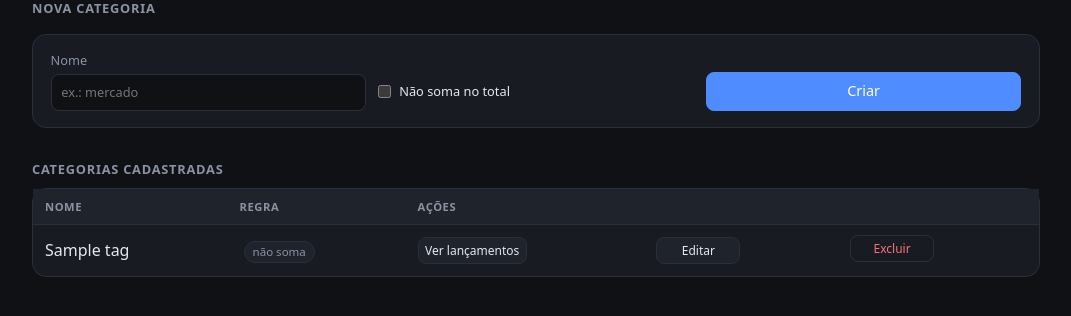
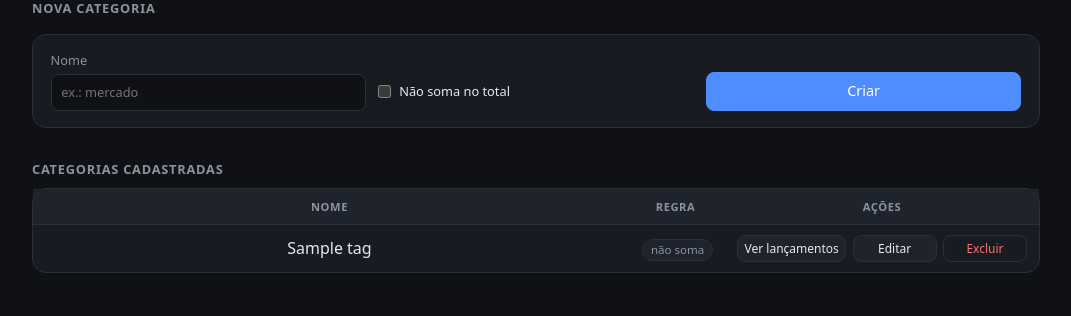
Before and after one commit to raiguilhermems/ha-apps, a FastAPI app: page /categorias in a window 1280 px wide. Shown: the part 203-519 px from the top of the page, without its empty margins (104-1175 px from the left). Run offline with FastAPI, Linux system fonts and the light colour scheme; tables that the repository leaves empty hold one stand-in row (values such as "Sample post").

Commit message:
UI: padroniza tabelas, colunas de ações e faixa de cor por tipo. Co-Authored-By: Claude Haiku 5.5 <noreply@anthropic.com>

```diff
--- a/financas/app/templates/_style.html
+++ b/financas/app/templates/_style.html
@@ -226,8 +226,25 @@
     .panel table td:last-child a.btn { width: auto; padding: .3rem .6rem; font-size: .8rem; }
   }
 
-  /* Cabeçalhos e valores centralizados nas tabelas */
-  .panel table th, .panel table td { text-align: center; }
+  /* Cabeçalhos e valores centralizados em todas as tabelas */
+  table th, table td { text-align: center; }
+  /* Exceção: valores da coluna Descrição alinhados à esquerda */
+  td.desc { text-align: left; }
+
+  /* Grupo de botões da coluna Ações, com espaçamento uniforme */
+  .acoes-grupo {
+    display: flex; justify-content: center; align-items: center;
+    flex-wrap: wrap; gap: .4rem;
+  }
+  .acoes-grupo form,
+.acoes-grupo form.inline,
+.panel .acoes-grupo form.inline {
+  margin: 0 !important;
+  display: flex;
+}
+
+  /* Status com a mesma fonte dos botões pequenos da coluna Ações */
+  td.status-col .pill { font-size: .75rem; }
 
   /* Checkbox com rótulo colado no campo */
   label.check { display: inline-flex; align-items: center; gap: .5rem; justify-self: start; width: auto; }
@@ -240,4 +257,11 @@
   /* Caixinhas que são links */
   a.pill { text-decoration: none; }
   a.pill:hover { border-color: var(--accent, #4f8cff); color: var(--accent, #4f8cff); }
+  /* Faixa colorida à esquerda das linhas: verde para receita, vermelho para despesa */
+tr.linha-receita td:first-child { box-shadow: inset 4px 0 0 #34d399; }
+tr.linha-despesa td:first-child { box-shadow: inset 4px 0 0 #f87171; }
+/* Colunas estreitas: ocupam só o espaço do conteúdo */
+th.col-estreita, td.col-estreita { width: 1%; white-space: nowrap; }
+/* Grupo de ações em linha única dentro de uma célula estreita */
+td.col-estreita .acoes-grupo { flex-wrap: nowrap; }
 </style>
--- a/financas/app/templates/tag_detalhe.html
+++ b/financas/app/templates/tag_detalhe.html
@@ -38,7 +38,7 @@
     {% for r in rows %}
     <tr>
       <td>{{ r.tx.due_date.strftime('%d/%m') }}</td>
-      <td>{{ r.tx.description }}</td>
+      <td class="desc">{{ r.tx.description }}</td>
       <td class="muted">{{ r.conta }}</td>
       <td class="muted">{{ 'Despesa' if r.tx.kind == 'despesa' else 'Receita' }}</td>
       <td style="color: {{ '#34d399' if r.tx.kind == 'receita' else '#f87171' }}">{{ r.tx.amount_cents | brl }}</td>
--- a/financas/app/templates/tags.html
+++ b/financas/app/templates/tags.html
@@ -24,18 +24,20 @@
   <h2>Categorias cadastradas</h2>
   {% if tags %}
   <table>
-    <thead><tr><th>Nome</th><th>Regra</th><th colspan="3">Ações</th></tr></thead>
+    <thead><tr><th>Nome</th><th class="col-estreita">Regra</th><th class="col-estreita">Ações</th></tr></thead>
     <tbody>
     {% for t in tags %}
 <tr>
   <td>{{ t.name }}</td>
-      <td>{% if t.excludes_from_total %}<span class="pill">não soma</span>{% else %}<span class="pill ok">soma</span>{% endif %}</td>
-      <td><a class="btn small" href="{{ base() }}/categorias/{{ t.id }}">Ver lançamentos</a></td>
-      <td><a class="btn small" href="{{ base() }}/categorias/{{ t.id }}/editar">Editar</a></td>
-      <td>
+  <td class="col-estreita">{% if t.excludes_from_total %}<span class="pill">não soma</span>{% else %}<span class="pill ok">soma</span>{% endif %}</td>
+  <td class="col-estreita">
+  <div class="acoes-grupo">
+      <a class="btn small" href="{{ base() }}/categorias/{{ t.id }}">Ver lançamentos</a>
+      <a class="btn small" href="{{ base() }}/categorias/{{ t.id }}/editar">Editar</a>
       <form class="inline" method="post" action="{{ base() }}/categorias/{{ t.id }}/excluir" onsubmit="return confirm('Excluir esta categoria? Ela será removida de todos os lançamentos.')">
         <button type="submit" class="small danger">Excluir</button>
       </form>
+    </div>
   </td>
 </tr>
 {% endfor %}
```
Also changed, not shown: financas/app/templates/cartoes.html (+5 -3 lines), financas/app/templates/index.html (+6 -6 lines), financas/app/templates/recorrentes.html (+6 -4 lines). Lines whose indentation alone changed are shown as unchanged.
